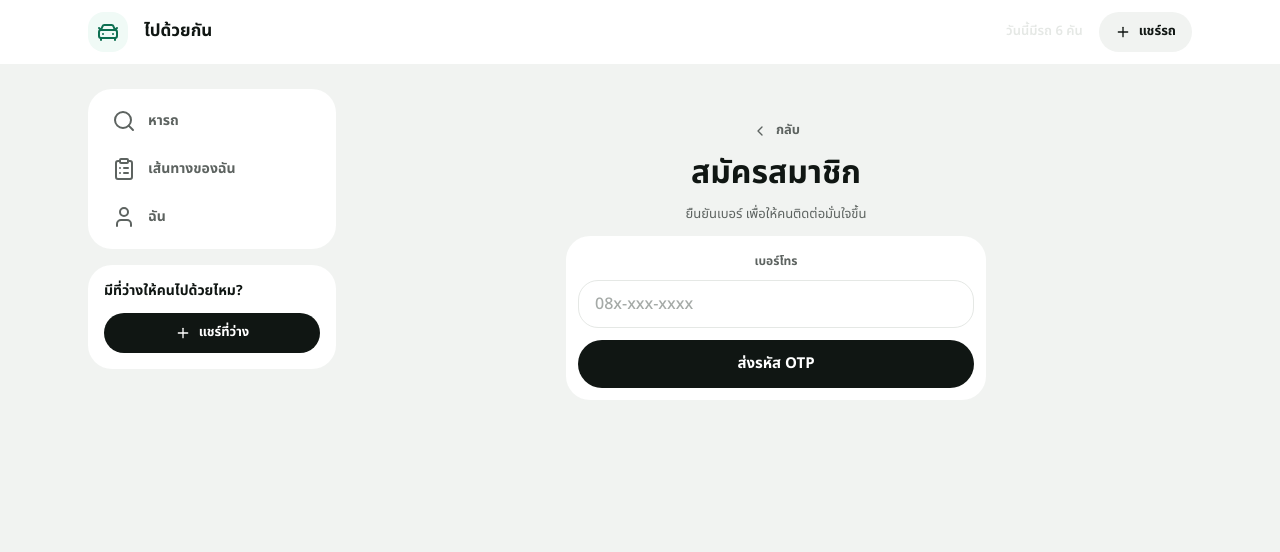
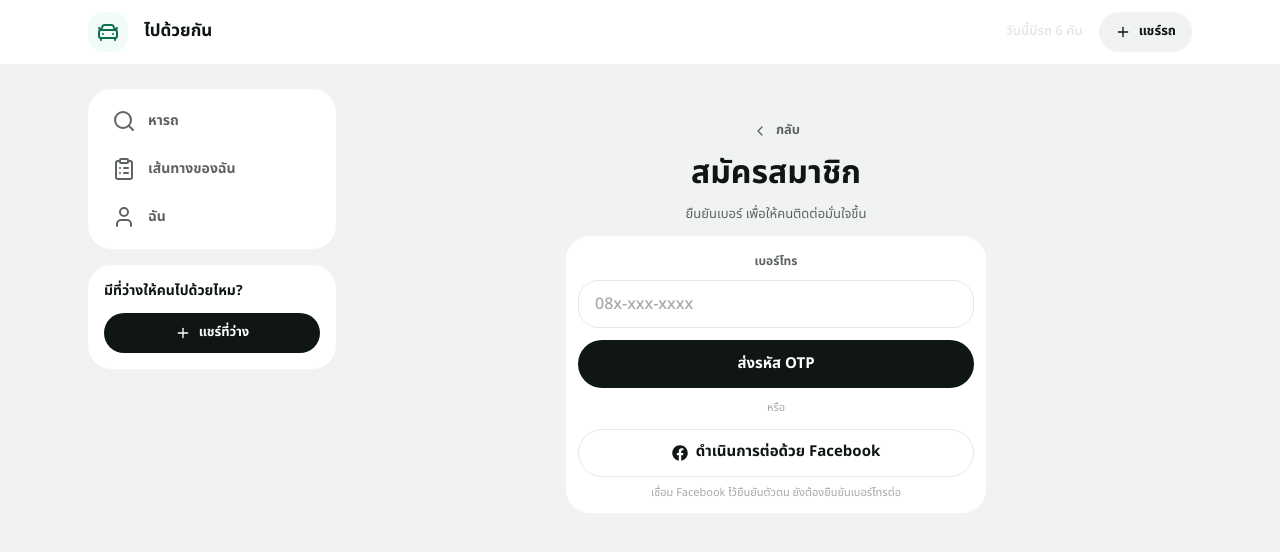
Before and after one commit to jarangit/port-share-seets, a Next.js app: page /register in a window 1280 px wide. Shown: the top 552 px of the page. Built offline with nearby package versions, Linux system fonts and the light colour scheme.

Commit message:
add register by facebook

```diff
--- a/src/app/register/page.tsx
+++ b/src/app/register/page.tsx
@@ -13,8 +13,15 @@ import { BackLink } from "@/components/ui/nav";
 import { IconBox } from "@/components/ui/icon";
 import { copy } from "@/content/copy";
 import { useRequestOtp, useVerifyOtp } from "@/features/auth/hooks/otp-queries";
+import { useConnectFacebook, useDisconnectFacebook } from "@/features/auth/hooks/facebook-queries";
+import {
+  getStoredFacebookProfile,
+  type FacebookProfile,
+} from "@/features/auth/services/facebook-service";
 import { otpSchema, phoneSchema, type OtpValues, type PhoneValues } from "@/features/auth/schemas/otp-schema";
+import { updateCurrentUser } from "@/features/users/services/users-service";
 import { Check } from "lucide-react";
+import { FaFacebook } from "react-icons/fa";
 
 type Step = "phone" | "otp" | "done";
 
@@ -27,8 +34,12 @@ export default function RegisterPage() {
   const [error, setError] = useState("");
   const [attempts, setAttempts] = useState(0);
   const [resendIn, setResendIn] = useState(0);
+  const [fbProfile, setFbProfile] = useState<FacebookProfile | null>(() => getStoredFacebookProfile());
+  const [fbBusy, setFbBusy] = useState(false);
   const requestOtp = useRequestOtp();
   const verifyOtpMutation = useVerifyOtp();
+  const connectFbMutation = useConnectFacebook();
+  const disconnectFbMutation = useDisconnectFacebook();
   const phoneForm = useForm<PhoneValues>({ resolver: zodResolver(phoneSchema), defaultValues: { phone: "" } });
   const otpForm = useForm<OtpValues>({ resolver: zodResolver(otpSchema), defaultValues: { otp: "" } });
 
@@ -53,9 +64,39 @@ export default function RegisterPage() {
     setStep("otp");
   }
 
+  async function connectFacebook() {
+    setFbBusy(true);
+    setError("");
+    try {
+      const profile = await connectFbMutation.mutateAsync();
+      setFbProfile(profile);
+    } catch {
+      setError(copy.register.facebookConnecting);
+    } finally {
+      setFbBusy(false);
+    }
+  }
+
+  async function disconnectFacebook() {
+    setFbBusy(true);
+    try {
+      await disconnectFbMutation.mutateAsync();
+      setFbProfile(null);
+    } finally {
+      setFbBusy(false);
+    }
+  }
+
   async function verify(values: OtpValues) {
     const result = await verifyOtpMutation.mutateAsync({ phone, otp: values.otp });
     if (result.ok) {
+      if (fbProfile) {
+        try {
+          await updateCurrentUser({ facebookUrl: fbProfile.facebookUrl });
+        } catch {
+          // Mock persistence is best-effort; OTP success still counts.
+        }
+      }
       setError("");
       setStep("done");
       return;
@@ -82,6 +123,11 @@ export default function RegisterPage() {
                   <Text size="meta" tone="muted" align="center" narrow>
                     {copy.register.doneHint(phone)}
                   </Text>
+                  {fbProfile ? (
+                    <Text size="caption" weight="medium" align="center">
+                      {copy.register.facebookDoneHint(fbProfile.name)}
+                    </Text>
+                  ) : null}
                 </Stack>
                 <Button width="full" asChild>
                   <Link href="/post">{copy.register.goShare}</Link>
@@ -130,6 +176,45 @@ export default function RegisterPage() {
                     <Button type="submit" size="lg" width="full">
                       {copy.register.sendOtp}
                     </Button>
+                    <Text size="micro" tone="faint" align="center">
+                      {copy.register.orDivider}
+                    </Text>
+                    {fbProfile ? (
+                      <Stack gap="sm" align="center">
+                        <Text size="caption" weight="medium" align="center">
+                          {copy.register.facebookConnected(fbProfile.name)}
+                        </Text>
+                        <Text size="micro" tone="faint" align="center">
+                          {copy.register.facebookHint}
+                        </Text>
+                        <Button
+                          type="button"
+                          variant="ghost"
+                          width="full"
+                          disabled={fbBusy}
+                          onClick={disconnectFacebook}
+                        >
+                          {copy.register.facebookDisconnect}
+                        </Button>
+                      </Stack>
+                    ) : (
+                      <Stack gap="sm">
+                        <Button
+                          type="button"
+                          variant="outline"
+                          size="lg"
+                          width="full"
+                          disabled={fbBusy}
+                          onClick={connectFacebook}
+                        >
+                          <FaFacebook />
+                          {fbBusy ? copy.register.facebookConnecting : copy.register.facebookLogin}
+                        </Button>
+                        <Text size="micro" tone="faint" align="center">
+                          {copy.register.facebookHint}
+                        </Text>
+                      </Stack>
+                    )}
                   </Stack>
                 </form>
               </CardBody>
@@ -146,6 +231,11 @@ export default function RegisterPage() {
                       <Text size="micro" tone="faint" align="center">
                         {copy.register.demoCode(expected)}
                       </Text>
+                      {fbProfile ? (
+                        <Text size="micro" tone="faint" align="center">
+                          {copy.register.facebookConnected(fbProfile.name)}
+                        </Text>
+                      ) : null}
                     </Stack>
                     <Field label={copy.register.otpLabel}>
                       <Input
--- a/src/content/copy.ts
+++ b/src/content/copy.ts
@@ -137,6 +137,13 @@ export const copy = {
     doneTitle: "ยืนยันเบอร์แล้ว",
     doneHint: (phone: string) => `เบอร์ ${phone} ช่วยให้คนติดต่อคุณมั่นใจขึ้น`,
     goShare: "เริ่มแชร์ที่ว่าง",
+    orDivider: "หรือ",
+    facebookLogin: "ดำเนินการต่อด้วย Facebook",
+    facebookConnecting: "กำลังเชื่อมต่อ Facebook...",
+    facebookConnected: (name: string) => `เชื่อมต่อ Facebook แล้ว: ${name}`,
+    facebookDisconnect: "ยกเลิกการเชื่อมต่อ",
+    facebookHint: "เชื่อม Facebook ไว้ยืนยันตัวตน ยังต้องยืนยันเบอร์โทรต่อ",
+    facebookDoneHint: (name: string) => `เชื่อมต่อ Facebook ในฐานะ ${name}`,
   },
 
   post: {
--- /dev/null
+++ b/src/features/auth/hooks/facebook-queries.ts
@@ -0,0 +1,11 @@
+"use client";
+import { useMutation } from "@tanstack/react-query";
+import { connectFacebook, disconnectFacebook } from "@/features/auth/services/facebook-service";
+
+export function useConnectFacebook() {
+  return useMutation({ mutationFn: () => connectFacebook() });
+}
+
+export function useDisconnectFacebook() {
+  return useMutation({ mutationFn: () => disconnectFacebook() });
+}
--- /dev/null
+++ b/src/features/auth/services/facebook-service.ts
@@ -0,0 +1,52 @@
+export interface FacebookProfile {
+  name: string;
+  facebookUrl: string;
+}
+
+const FACEBOOK_KEY = "pdk-member-facebook";
+
+const MOCK_PROFILE: FacebookProfile = {
+  name: "สมชาย (Facebook)",
+  facebookUrl: "https://www.facebook.com/mock.profile",
+};
+
+const wait = (ms = 800) => new Promise((resolve) => setTimeout(resolve, ms));
+
+function readStored(): FacebookProfile | null {
+  try {
+    const raw = localStorage.getItem(FACEBOOK_KEY);
+    if (!raw) return null;
+    const parsed = JSON.parse(raw) as FacebookProfile;
+    if (typeof parsed.name !== "string" || typeof parsed.facebookUrl !== "string") return null;
+    return parsed;
+  } catch {
+    return null;
+  }
+}
+
+export function getStoredFacebookProfile(): FacebookProfile | null {
+  try {
+    return readStored();
+  } catch {
+    return null;
+  }
+}
+
+export async function connectFacebook(): Promise<FacebookProfile> {
+  await wait();
+  try {
+    localStorage.setItem(FACEBOOK_KEY, JSON.stringify(MOCK_PROFILE));
+  } catch {
+    // Treat unavailable storage as successful in the mock flow.
+  }
+  return MOCK_PROFILE;
+}
+
+export async function disconnectFacebook() {
+  await wait(120);
+  try {
+    localStorage.removeItem(FACEBOOK_KEY);
+  } catch {
+    // Ignore storage errors in the mock flow.
+  }
+}
```
